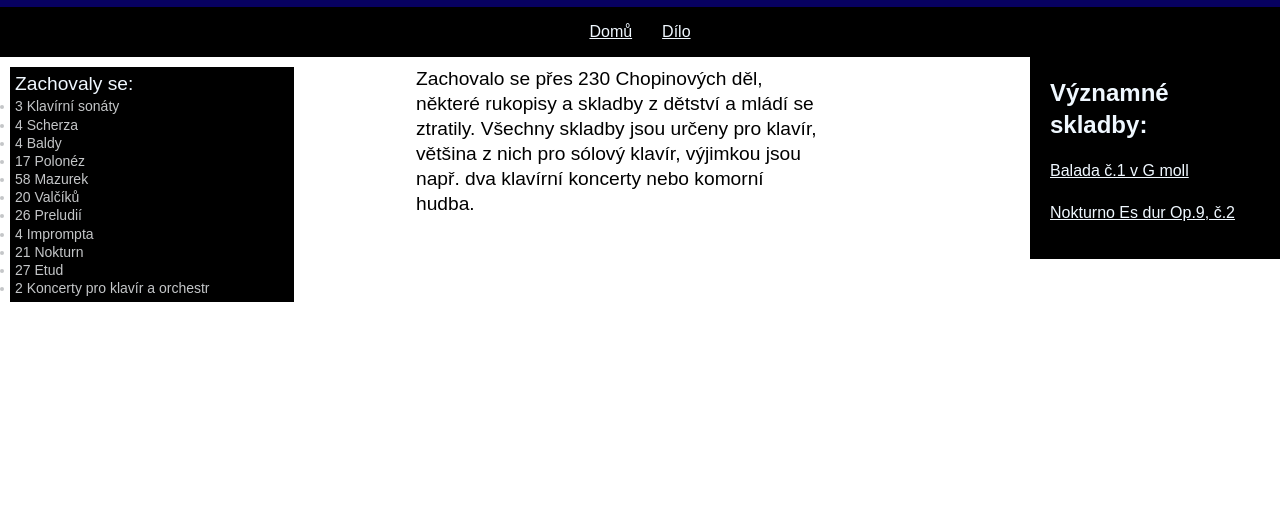
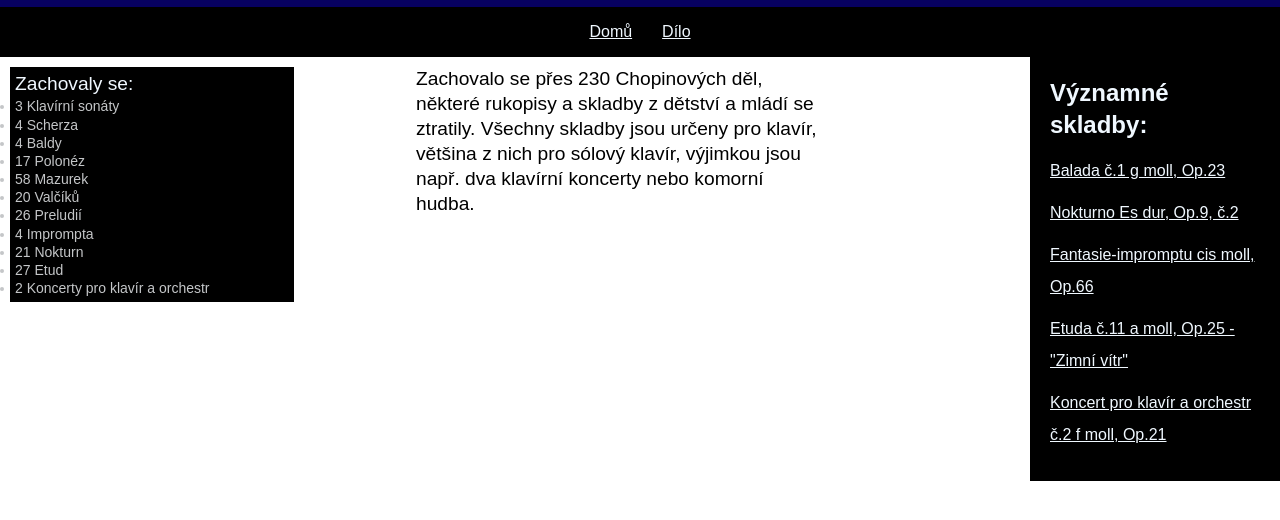
Before and after one commit to smeykalo/HTML, a plain HTML site: page druha.html in a window 1280 px wide. Shown: the part 70-590 px from the top of the page. Drawn offline with Linux system fonts and the light colour scheme.

Commit message:
added more things

```diff
--- a/druha.html
+++ b/druha.html
@@ -21,8 +21,11 @@
     <aside>
         <ul>
             <h1>Významné skladby:</h1>
-            <li><a href="https://youtu.be/BSFNl4roGlI?si=V-Q01DhZ15cErZIw">Balada č.1 v G moll</a></li>
-            <li><a href="https://youtu.be/9E6b3swbnWg?si=YPYNIVYxBSx40SIC">Nokturno Es dur Op.9, č.2</a></li>
+            <li><a href="https://youtu.be/BSFNl4roGlI?si=V-Q01DhZ15cErZIw">Balada č.1 g moll, Op.23</a></li>
+            <li><a href="https://youtu.be/9E6b3swbnWg?si=YPYNIVYxBSx40SIC">Nokturno Es dur, Op.9, č.2</a></li>
+            <li><a href="https://www.youtube.com/watch?v=Gus4dnQuiGk">Fantasie-impromptu cis moll, Op.66</a></li>
+            <li><a href="https://www.youtube.com/watch?v=gZjdAWgjLx8">Etuda č.11 a moll, Op.25 - "Zimní vítr"</a></li>
+            <li><a href="https://www.youtube.com/watch?v=B3r4EgwLqMM">Koncert pro klavír a orchestr č.2 f moll, Op.21</a></li>
         </ul>
     </aside>
 
```
